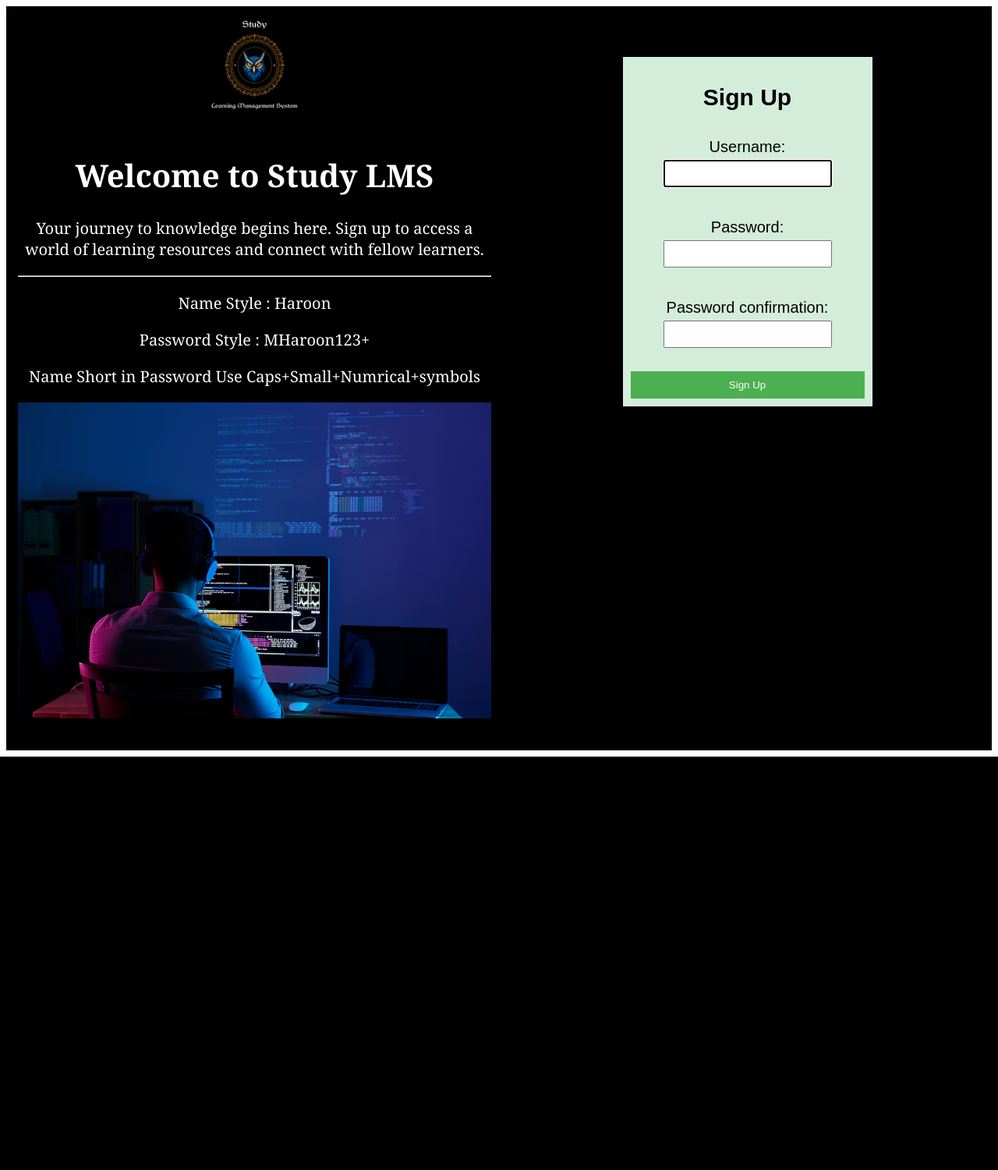
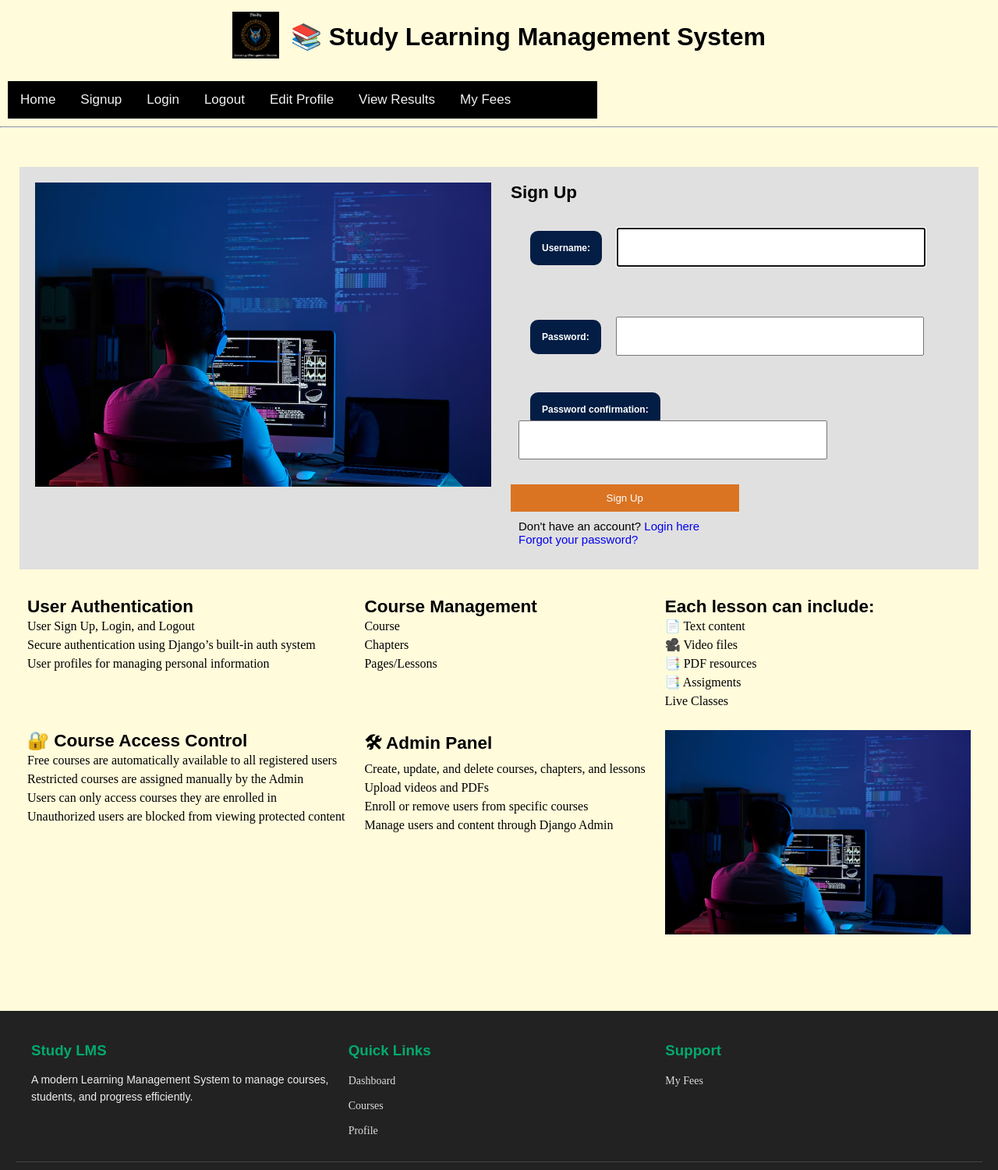
Before and after one commit to zainammar/study-lms, a Django app: page /signup/ in a window 1280 px wide. Shown: the top 1500 px of the page at 78% size. Before the commit the page ends 970 px from the top, so only its background shows below. Run offline with Django 5.2, Linux system fonts and the light colour scheme.

Commit message:
signup-login pages style

```diff
--- a/accounts/templates/accounts/signup.html
+++ b/accounts/templates/accounts/signup.html
@@ -1,94 +1,132 @@
+{% extends "pages/base.html" %}
+{% load static %}
+<link rel="stylesheet" href="{% static 'css/style.css' %}">
+{% block title %}Login{% endblock %}
+
+{% block content %}
+<style>
+    label {
+    background-color: #031D44;
+    color: rgb(255, 255, 255);
+    font-size: 12px;
+    text-align: left;
+    font-weight: bolder;
+    padding: 15px;
+    margin:15px;
+    line-height: 1.5;
+    border-radius: 10px;
+}
+input {
+    width: 70%;
+    height: 50px;
+    padding: 8px;
+    margin: 5px 0;
+ }
 
 
-<!-- <form method="post">
-    {% csrf_token %}
-    {{ form.as_p }}
-    <button type="submit">Sign Up</button>
-</form> -->
-{% load static %}
-<!DOCTYPE html>
-<html>
-<head>
-    <title>Sign Up</title>
-    <style>
-        /* body { font-family: Arial; max-width: 400px; margin: 50px auto; padding: 20px; } */
-        input { width: 70%; padding: 8px; margin: 5px 0; }
-        button { width: 100%; padding: 10px; background: #4CAF50; color: white; border: none; cursor: pointer; }
-        button:hover { background: #45a049; }
-        .form-group { margin-bottom: 15px; }
-        .messages { padding: 10px; margin: 10px 0; background: #d4edda; border: 1px solid #c3e6cb; }
-    </style>
-    <style>
-        .containera {
-          display: grid;
-          grid-template-columns: 50% 50%;
-          background-color: rgb(0, 0, 0);
-          padding: 5px;
-          gap: 5px;
-        }
-        .containera div {
+</style>
+<div class="containera">
 
-          padding: 10px;
-          font-size: 20px;
-          text-align: center;
-            text-decoration: none;
-        }
-        .div-1{
-            background-color: #d4edda;
-            font-family: Arial; max-width:300px; margin: 50px auto; padding: 20px;
-        }
-        .div-2{
-
-             font-family: Georgia, 'Times New Roman', Times, serif;
-             color: white;
-             margin:0px;
-             padding: 0px;
-        }
-        </style>
-</head>
-<body>
-    <div class="containera">
-        <div class="div-2">
+    <div>
+    <img class="img-1" src="{% static 'images/signup.png' %}"
+    alt="logo">
+</div>
+    <div>
 
 
-            <img src="{% static 'images/logo.png' %}"
-            alt="logo"
-            style="max-width:20%; height:auto; margin-bottom:20px;">
-            <h1>Welcome to Study LMS</h1>
-            <p>Your journey to knowledge begins here. Sign up to access a world of learning resources and connect with fellow learners.</p>
-            <hr>
-            <p>Name Style : Haroon</p>
-            <p>Password Style : MHaroon123+</p>
-            <p>Name Short in Password Use Caps+Small+Numrical+symbols</p>
-            <img src="{% static 'accounts/images/signup.png' %}"
-            alt="Study LMS"
-            style="max-width:100%; height:auto; margin-bottom:20px;">
-
-        </div>
-
-        <div>
-        <div class="div-1">
-            <h2>Sign Up</h2>
+<h2>Sign Up</h2>
 <form method="post">
     {% csrf_token %}
     {% for field in form %}
-        <div class="form-group">
+        <div class="form-group"><br>
             {{ field.label_tag }}
             {{ field }}
-            {% if field.errors %}
+            {% if field.errors %}<br>
                 <div style="color:#000000; font-size: 25px; margin-top: 5px;">
                     {% for error in field.errors %}
                         {{ error }}
                     {% endfor %}
                 </div>
             {% endif %}
-        </div>
+        </div><br>
     {% endfor %}
     <button type="submit">Sign Up</button>
 </form>
+<div class="links">
+    <p>Don't have an account? <a href="{% url 'login' %}">Login here</a></p>
+    <p><a href="{% url 'password_reset' %}">Forgot your password?</a></p>
+</div>
 
 </div>
+
+
 </div>
 
-</body>
-</html>
+
+</div>
+<div class="containerC">
+
+    <div>
+
+        <h2>User Authentication</h2>
+        <ul>
+         <li> User Sign Up, Login, and Logout </li>
+         <li> Secure authentication using Django’s built-in auth system </li>
+         <li> User profiles for managing personal information </li>
+
+
+    </div>
+    <div>
+    </ul>
+    <h2>Course Management</h2>
+    <ul>
+     <li> Course </li>
+     <li> Chapters </li>
+     <li> Pages/Lessons </li>
+    </ul>
+    </div>
+    <div>
+       <h2>Each lesson can include:</h2>
+       <ul>
+         <li>  📄 Text content</li>
+         <li> 🎥 Video files </li>
+         <li>📑 PDF resources</li>
+         <li>📑 Assigments</li>
+         <li>Live Classes</li>
+        </ul>
+
+
+
+
+    </div>
+    <div>
+        <h2>🔐 Course Access Control </h2>
+        <ul>
+        <li> Free courses are automatically available to all registered users  </li>
+        <li> Restricted courses are assigned manually by the Admin  </li>
+        <li> Users can only access courses they are enrolled in  </li>
+        <li> Unauthorized users are blocked from viewing protected content  </li>
+     </ul>
+    </div>
+    <div>
+        <h2> 🛠 Admin Panel </h2>
+        <ul>
+            <li>Create, update, and delete courses, chapters, and lessons </li>
+            <li>Upload videos and PDFs </li>
+            <li>Enroll or remove users from specific courses </li>
+            <li>Manage users and content through Django Admin </li>
+
+        </ul>
+    </div>
+    <div>
+        <img class="img-1" src="{% static 'images/signup.png' %}"
+        alt="logo">
+
+    </div>
+
+</div>
+
+{% endblock %}
+
+
+            <!-- -->
--- a/pages/templates/pages/base.html
+++ b/pages/templates/pages/base.html
@@ -112,28 +112,6 @@
             border-radius: 10px;
         }
 
-        label{
-            background-color: #000000;
-            color: rgb(252, 252, 252);
-            font-size: 16px;
-            text-align: left;
-            font-weight: bolder;
-            padding: 10px;
-            margin: 10px;
-            line-height: 1.5;
-            border-radius: 10px;
-
-        }
-
-        ::file-selector-button {
-          border: 2px solid black;
-          padding: 5px 10px;
-          border-radius: 5px;
-          background-color: #2191FB;
-          color:white;
-
-           }
-
 
 
         .current-image {
@@ -144,24 +122,7 @@
             border: 3px solid #2196F3;
         }
 
-        button{
-            background-color:#8cbee8;
-            border: none;
-            color: white;
-            padding: 10px 15px;
-            text-align: center;
-            text-decoration: none;
-            display: inline-block;
-            font-weight: bold;
-            font-size: 15px;
-            margin: 2px 1px;
-            cursor: pointer;
-            border: 3px solid #000000;
-            border-radius: 10px;
-        }
-        button:hover{
-            background-color: #efeab4;
-        }
+
         /* RESPONSIVE */
         @media screen and (max-width: 600px) {
             .topnav a:not(:first-child) {
--- a/static/css/style.css
+++ b/static/css/style.css
@@ -1,5 +1,5 @@
 body{
-    background-color: #f5faf5;
+    background-color: #FFFBDB;
 }
 /* static/css/style.css */
 .page-list {
@@ -125,8 +125,7 @@ body{
   }
 .containerC {
     display: grid;
-    grid-template-columns:50% 50%;
-    background-color: #000000;
+    grid-template-columns:auto auto auto;
     padding: 5px;
     gap: 5px;
   }
@@ -140,7 +139,7 @@ body{
   .containera {
     display: grid;
     grid-template-columns: 50% 50%;
-    background-color: #000000;
+    background-color: #E0E0E0;
     padding: 5px;
     gap: 5px;
   }
@@ -167,3 +166,76 @@ body{
  h2{
     text-align: left;
  }
+
+ label {
+    background-color: #d19393;
+    color: rgb(252, 252, 252);
+    font-size: 16px;
+    text-align: left;
+    font-weight: bolder;
+    padding: 10px;
+    margin: 10px;
+    line-height: 1.5;
+    border-radius: 10px;
+}
+
+ .img-1{
+    max-width:100%;
+    height:auto;
+    margin-bottom:20px;
+ }
+
+ ul{
+    font-family: 'Times New Roman', Times, serif;
+    font-size: medium;
+    color: #000000;
+    line-height: 1.5;
+ }
+
+
+ input {
+    width: 70%;
+    padding: 8px;
+    margin: 5px 0;
+ }
+
+
+button {
+
+        width:50%;
+        padding: 10px;
+        background: #DA7422;
+        color: white;
+        border: none;
+        cursor: pointer;
+    }
+
+button :hover {
+        width:50%;
+        padding: 10px;
+        background: #031D44;
+        color: white;
+        border: none;
+        cursor: pointer;
+    }
+
+
+
+    ::file-selector-button {
+        border: 2px solid black;
+        padding: 5px 10px;
+        border-radius: 5px;
+        background: #DA7422;
+        color:white;
+
+         }
+
+
+    /*
+    #E0E0E0
+    #031D44
+    #FFFBDB
+    #DA7422
+    #2191FB
+
+    */
```
Also changed, not shown: accounts/templates/accounts/login.html (+67 -71 lines), static/images/signup.png (added).
